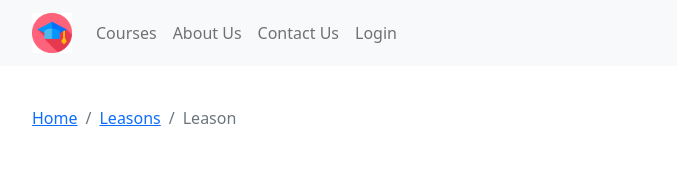
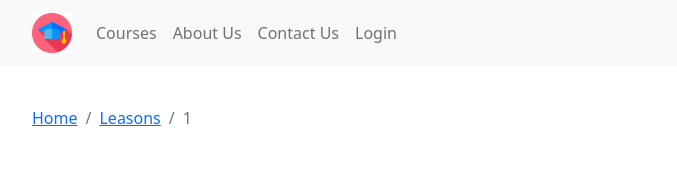
Before and after one commit to sytnei/learn-ract, a React (Create React App) app: page /leason/1/1 in a window 1280 px wide. Shown: the top 190 px of the page, without its empty margins (50-727 px from the left). Built offline with nearby package versions, Linux system fonts and the light colour scheme; no server answers.

Commit message:
breadcrums

```diff
--- a/src/components/pages/Leason.js
+++ b/src/components/pages/Leason.js
@@ -20,7 +20,7 @@ function Leason() {
                 <Breadcrumb.Item href={`/course/${courseId}`}>
                     Leasons
                 </Breadcrumb.Item>
-                <Breadcrumb.Item active>Leason</Breadcrumb.Item>
+                <Breadcrumb.Item active>{courseId}</Breadcrumb.Item>
             </Breadcrumb>
             {!!courseId && !!leasonId && !!leason?.content?.rendered && (
                 <>
```
